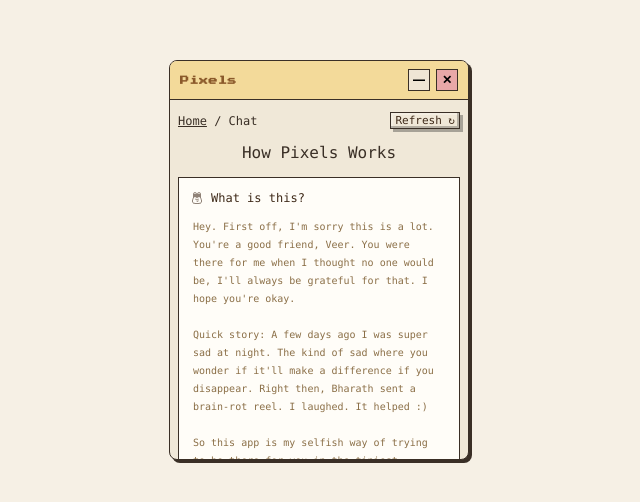
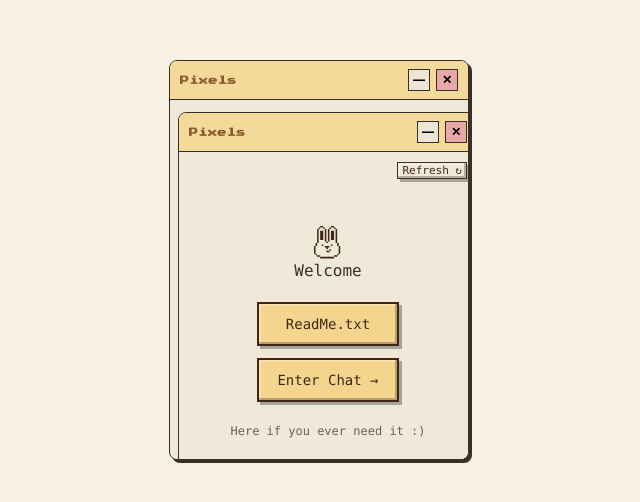
Before and after one commit to kskoulini/pixels, a React (Create React App) app: page /readme in a window 1280 px wide. Shown: the part 140-642 px from the top of the page, without its empty margins (321-961 px from the left). Built offline with nearby package versions, Linux system fonts and the light colour scheme; no server answers.

Commit message:
Added landing page new-messages update logic

```diff
--- a/src/components/AppHeader.js
+++ b/src/components/AppHeader.js
@@ -1,20 +1,108 @@
 import React from 'react';
-import { useItems } from 'context/ItemsContext';
+import { Link } from 'react-router-dom';
+import RetroWindow from '../components/RetroWindow';
+import { getProgress } from '../utils/storage';
+import { useItems } from '../context/ItemsContext';
+import { bootstrapCommentsFromStatic } from 'utils/storage';
 
-function AppHeader({ children }) {
+import chatbubble from '../images/chatbubble.svg';
+
+// accept items as an argument
+function hasUnreadMessages(items) {
+  const progress = getProgress() || {};
+
+  // total across ALL items
+  const totalAll = items.length;
+  const seenAll = progress['all'] || 0;
+  if (seenAll < totalAll) return true;
+
+  // per-category check
+  const totalsByCat = items.reduce((acc, it) => {
+    acc[it.category] = (acc[it.category] || 0) + 1;
+    return acc;
+  }, {});
+
+  for (const [cat, total] of Object.entries(totalsByCat)) {
+    const seen = progress[cat] || 0;
+    if (seen < total) return true;
+  }
+
+  return false;
+}
+
+function Landing() {
   const { data, refreshAll } = useItems(); // data.categories, data.items
+  const ITEMS = data?.items || [];
+  // console.log(ITEMS);
+  const cats = (data?.categories || []).map(c => c.id).filter(id => id !== 'all');
+
+  const unread = hasUnreadMessages(ITEMS);
 
   return (
-    <div className="app-header">
-        <span>
-          {children}
-        </span>
+    <RetroWindow title="home-page">
+      <div className="landing-wrap page-container" style={{'position':'relative'}}>
         <button className="pixel-button pixel-button-ghost"
-          onClick={refreshAll} style={{'padding':'1px 4px', 'fontSize': '11px'}}>
+          onClick={async () => {
+            await refreshAll(); // triggers GitHub fetch + localStorage write
+            window.dispatchEvent(new Event('pixels:comments-updated')); // notify this tab to re-render
+            bootstrapCommentsFromStatic(cats, true);
+          }}
+          style={{
+            'padding': '1px 4px',
+            'fontSize': '11px',
+            'position': 'absolute',
+            'top': '10px',
+            'right': '10px'
+          }}>
           Refresh ↻
         </button>
-    </div>
+        <div className="landing-inner">
+          <div className={`landing-title${unread ? ' unread' : ''}`}>
+            <div className="new-message-bubble">
+              <img src={chatbubble} alt="" className="bubble-background" />
+              <span className="bubble-text">New message available</span>
+            </div>
+            <svg className='sprite' width="27" height="33" viewBox="0 0 27 33" fill="none" xmlns="http://www.w3.org/2000/svg">
+              <path d="M26.2239 20.0576H24.6849V27.7729H26.2239V20.0576Z" fill="#3D2817" />
+              <path d="M24.6849 27.7731H23.1459V29.3222H24.6849V27.7731Z" fill="#3D2817" />
+              <path d="M24.6849 16.9696H23.1459V20.0577H24.6849V16.9696Z" fill="#3D2817" />
+              <path d="M23.1458 3.08813H21.5967V16.9696H23.1458V3.08813Z" fill="#3D2817" />
+              <path d="M23.1459 29.3223H20.0577V30.8613H23.1459V29.3223Z" fill="#3D2817" />
+              <path d="M21.5967 1.54919H20.0577V3.0882H21.5967V1.54919Z" fill="#3D2817" />
+              <path d="M20.0577 0H16.9696V1.54913H20.0577V0Z" fill="#3D2817" />
+              <path d="M20.0577 30.8612H6.17628V32.4002H20.0577V30.8612Z" fill="#3D2817" />
+              <path d="M18.5187 18.5187H16.9696V20.0577H18.5187V18.5187Z" fill="#3D2817" />
+              <path d="M20.0577 4.62708H16.9696V13.8915H20.0577V4.62708Z" fill="#3D2817" />
+              <path d="M16.9696 23.1458H15.4306V24.6848H16.9696V23.1458Z" fill="#3D2817" />
+              <path d="M16.9696 1.54919H15.4306V3.0882H16.9696V1.54919Z" fill="#3D2817" />
+              <path d="M15.4306 3.08813H13.8814V15.4306H15.4306V3.08813Z" fill="#3D2817" />
+              <path d="M15.4306 24.6849H12.3424V26.2341H15.4306V24.6849Z" fill="#3D2817" />
+              <path d="M12.3424 23.1458H13.8815V21.6067H15.4306V20.0576H10.8034V21.6067H12.3424V23.1458Z" fill="#3D2817" />
+              <path d="M13.8814 15.4305H12.3424V16.9695H13.8814V15.4305Z" fill="#3D2817" />
+              <path d="M12.3424 3.08813H10.8034V15.4306H12.3424V3.08813Z" fill="#3D2817" />
+              <path d="M10.8034 1.54919H9.25429V3.0882H10.8034V1.54919Z" fill="#3D2817" />
+              <path d="M9.25428 18.5187H7.71527V20.0577H9.25428V18.5187Z" fill="#3D2817" />
+              <path d="M9.2543 0H6.17628V1.54913H9.2543V0Z" fill="#3D2817" />
+              <path d="M9.2543 4.62708H6.17628V13.8915H9.2543V4.62708Z" fill="#3D2817" />
+              <path d="M6.17629 29.3223H3.08815V30.8613H6.17629V29.3223Z" fill="#3D2817" />
+              <path d="M6.1763 1.54919H4.62717V3.0882H6.1763V1.54919Z" fill="#3D2817" />
+              <path d="M4.62716 3.08813H3.08815V16.9696H4.62716V3.08813Z" fill="#3D2817" />
+              <path d="M3.08815 27.7731H1.53902V29.3222H3.08815V27.7731Z" fill="#3D2817" />
+              <path d="M3.08815 16.9696H1.53902V20.0577H3.08815V16.9696Z" fill="#3D2817" />
+              <path d="M1.53901 20.0576H0V27.7729H1.53901V20.0576Z" fill="#3D2817" />
+            </svg>
+            <span>Welcome</span>
+          </div>
+
+          <div className="landing-btn-container">
+            <Link className="pixel-button" to="/readme">ReadMe.txt</Link>
+            <Link className="pixel-button" to="/chat">Enter Chat →</Link>
+          </div>
+          <div className="landing-subcopy">Here if you ever need it :)</div>
+        </div>
+      </div>
+    </RetroWindow>
   );
 }
 
-export default AppHeader;
+export default Landing;
--- a/src/components/Landing.js
+++ b/src/components/Landing.js
@@ -1,21 +1,25 @@
-import React from 'react';
+import React, { useMemo } from 'react';                   // ⬅️ add useMemo
 import { Link } from 'react-router-dom';
 import RetroWindow from '../components/RetroWindow';
-import { ITEMS } from '../data';
 import { getProgress } from '../utils/storage';
+import { useItems } from '../context/ItemsContext';
+import { bootstrapCommentsFromStatic } from 'utils/storage';
 
 import chatbubble from '../images/chatbubble.svg';
 
-function hasUnreadMessages() {
+// accept items as an argument
+function hasUnreadMessages(items) {
   const progress = getProgress() || {};
 
   // total across ALL items
-  const totalAll = ITEMS.length;
-  const seenAll = progress['all'] || 0;
+  const totalAll = items.length;
+  const seenAll = progress['all']?.length || 0;
+
+  // console.log('seenAll < totalAll: ',seenAll < totalAll);
   if (seenAll < totalAll) return true;
 
-  // per-category check (in case user browses by category, not "All")
-  const totalsByCat = ITEMS.reduce((acc, it) => {
+  // per-category check
+  const totalsByCat = items.reduce((acc, it) => {
     acc[it.category] = (acc[it.category] || 0) + 1;
     return acc;
   }, {});
@@ -29,46 +33,66 @@ function hasUnreadMessages() {
 }
 
 function Landing() {
-  const unread = hasUnreadMessages();
+  const { data, refreshAll } = useItems(); // data.categories, data.items
+  const ITEMS = data?.items || [];
+  const cats = (data?.categories || []).map(c => c.id).filter(id => id !== 'all');
+
+  const unread = useMemo(() => hasUnreadMessages(ITEMS), [ITEMS]);
 
   return (
     <RetroWindow title="home-page">
-      <div className="landing-wrap page-container">
+      <div className="landing-wrap page-container" style={{ position: 'relative' }}>
+        <button
+          className="pixel-button pixel-button-ghost"
+          onClick={async () => {
+            await refreshAll();                           // updates items in context
+            window.dispatchEvent(new Event('pixels:comments-updated')); // optional: notify comments listeners
+            bootstrapCommentsFromStatic(cats, true);      // keep your existing call if needed
+          }}
+          style={{
+            padding: '1px 4px',
+            fontSize: '11px',
+            position: 'absolute',
+            top: '10px',
+            right: '10px'
+          }}
+        >
+          Refresh ↻
+        </button>
         <div className="landing-inner">
-          {/* add "unread" class if anything is left to view */}
           <div className={`landing-title${unread ? ' unread' : ''}`}>
             <div className="new-message-bubble">
-                <img src={chatbubble} alt='' className='bubble-background'/>
-                <span className='bubble-text'>New message available</span>
+              <img src={chatbubble} alt="" className="bubble-background" />
+              <span className="bubble-text">New message available</span>
             </div>
             <svg className='sprite' width="27" height="33" viewBox="0 0 27 33" fill="none" xmlns="http://www.w3.org/2000/svg">
-              <path d="M26.2239 20.0576H24.6849V27.7729H26.2239V20.0576Z" fill="#3D2817"/>
-              <path d="M24.6849 27.7731H23.1459V29.3222H24.6849V27.7731Z" fill="#3D2817"/>
-              <path d="M24.6849 16.9696H23.1459V20.0577H24.6849V16.9696Z" fill="#3D2817"/>
-              <path d="M23.1458 3.08813H21.5967V16.9696H23.1458V3.08813Z" fill="#3D2817"/>
-              <path d="M23.1459 29.3223H20.0577V30.8613H23.1459V29.3223Z" fill="#3D2817"/>
-              <path d="M21.5967 1.54919H20.0577V3.0882H21.5967V1.54919Z" fill="#3D2817"/>
-              <path d="M20.0577 0H16.9696V1.54913H20.0577V0Z" fill="#3D2817"/>
-              <path d="M20.0577 30.8612H6.17628V32.4002H20.0577V30.8612Z" fill="#3D2817"/>
-              <path d="M18.5187 18.5187H16.9696V20.0577H18.5187V18.5187Z" fill="#3D2817"/>
-              <path d="M20.0577 4.62708H16.9696V13.8915H20.0577V4.62708Z" fill="#3D2817"/>
-              <path d="M16.9696 23.1458H15.4306V24.6848H16.9696V23.1458Z" fill="#3D2817"/>
-              <path d="M16.9696 1.54919H15.4306V3.0882H16.9696V1.54919Z" fill="#3D2817"/>
-              <path d="M15.4306 3.08813H13.8814V15.4306H15.4306V3.08813Z" fill="#3D2817"/>
-              <path d="M15.4306 24.6849H12.3424V26.2341H15.4306V24.6849Z" fill="#3D2817"/>
-              <path d="M12.3424 23.1458H13.8815V21.6067H15.4306V20.0576H10.8034V21.6067H12.3424V23.1458Z" fill="#3D2817"/>
-              <path d="M13.8814 15.4305H12.3424V16.9695H13.8814V15.4305Z" fill="#3D2817"/>
-              <path d="M12.3424 3.08813H10.8034V15.4306H12.3424V3.08813Z" fill="#3D2817"/>
-              <path d="M10.8034 1.54919H9.25429V3.0882H10.8034V1.54919Z" fill="#3D2817"/>
-              <path d="M9.25428 18.5187H7.71527V20.0577H9.25428V18.5187Z" fill="#3D2817"/>
-              <path d="M9.2543 0H6.17628V1.54913H9.2543V0Z" fill="#3D2817"/>
-              <path d="M9.2543 4.62708H6.17628V13.8915H9.2543V4.62708Z" fill="#3D2817"/>
-              <path d="M6.17629 29.3223H3.08815V30.8613H6.17629V29.3223Z" fill="#3D2817"/>
-              <path d="M6.1763 1.54919H4.62717V3.0882H6.1763V1.54919Z" fill="#3D2817"/>
-              <path d="M4.62716 3.08813H3.08815V16.9696H4.62716V3.08813Z" fill="#3D2817"/>
-              <path d="M3.08815 27.7731H1.53902V29.3222H3.08815V27.7731Z" fill="#3D2817"/>
-              <path d="M3.08815 16.9696H1.53902V20.0577H3.08815V16.9696Z" fill="#3D2817"/>
-              <path d="M1.53901 20.0576H0V27.7729H1.53901V20.0576Z" fill="#3D2817"/>
+              <path d="M26.2239 20.0576H24.6849V27.7729H26.2239V20.0576Z" fill="#3D2817" />
+              <path d="M24.6849 27.7731H23.1459V29.3222H24.6849V27.7731Z" fill="#3D2817" />
+              <path d="M24.6849 16.9696H23.1459V20.0577H24.6849V16.9696Z" fill="#3D2817" />
+              <path d="M23.1458 3.08813H21.5967V16.9696H23.1458V3.08813Z" fill="#3D2817" />
+              <path d="M23.1459 29.3223H20.0577V30.8613H23.1459V29.3223Z" fill="#3D2817" />
+              <path d="M21.5967 1.54919H20.0577V3.0882H21.5967V1.54919Z" fill="#3D2817" />
+              <path d="M20.0577 0H16.9696V1.54913H20.0577V0Z" fill="#3D2817" />
+              <path d="M20.0577 30.8612H6.17628V32.4002H20.0577V30.8612Z" fill="#3D2817" />
+              <path d="M18.5187 18.5187H16.9696V20.0577H18.5187V18.5187Z" fill="#3D2817" />
+              <path d="M20.0577 4.62708H16.9696V13.8915H20.0577V4.62708Z" fill="#3D2817" />
+              <path d="M16.9696 23.1458H15.4306V24.6848H16.9696V23.1458Z" fill="#3D2817" />
+              <path d="M16.9696 1.54919H15.4306V3.0882H16.9696V1.54919Z" fill="#3D2817" />
+              <path d="M15.4306 3.08813H13.8814V15.4306H15.4306V3.08813Z" fill="#3D2817" />
+              <path d="M15.4306 24.6849H12.3424V26.2341H15.4306V24.6849Z" fill="#3D2817" />
+              <path d="M12.3424 23.1458H13.8815V21.6067H15.4306V20.0576H10.8034V21.6067H12.3424V23.1458Z" fill="#3D2817" />
+              <path d="M13.8814 15.4305H12.3424V16.9695H13.8814V15.4305Z" fill="#3D2817" />
+              <path d="M12.3424 3.08813H10.8034V15.4306H12.3424V3.08813Z" fill="#3D2817" />
+              <path d="M10.8034 1.54919H9.25429V3.0882H10.8034V1.54919Z" fill="#3D2817" />
+              <path d="M9.25428 18.5187H7.71527V20.0577H9.25428V18.5187Z" fill="#3D2817" />
+              <path d="M9.2543 0H6.17628V1.54913H9.2543V0Z" fill="#3D2817" />
+              <path d="M9.2543 4.62708H6.17628V13.8915H9.2543V4.62708Z" fill="#3D2817" />
+              <path d="M6.17629 29.3223H3.08815V30.8613H6.17629V29.3223Z" fill="#3D2817" />
+              <path d="M6.1763 1.54919H4.62717V3.0882H6.1763V1.54919Z" fill="#3D2817" />
+              <path d="M4.62716 3.08813H3.08815V16.9696H4.62716V3.08813Z" fill="#3D2817" />
+              <path d="M3.08815 27.7731H1.53902V29.3222H3.08815V27.7731Z" fill="#3D2817" />
+              <path d="M3.08815 16.9696H1.53902V20.0577H3.08815V16.9696Z" fill="#3D2817" />
+              <path d="M1.53901 20.0576H0V27.7729H1.53901V20.0576Z" fill="#3D2817" />
             </svg>
             <span>Welcome</span>
           </div>
```
Also changed, not shown: src/components/Chat.js (+50 -15 lines), src/components/Readme.js (+4 -4 lines), src/context/ItemsContext.js (+24 -4 lines), src/utils/storage.js (+69 -8 lines).
